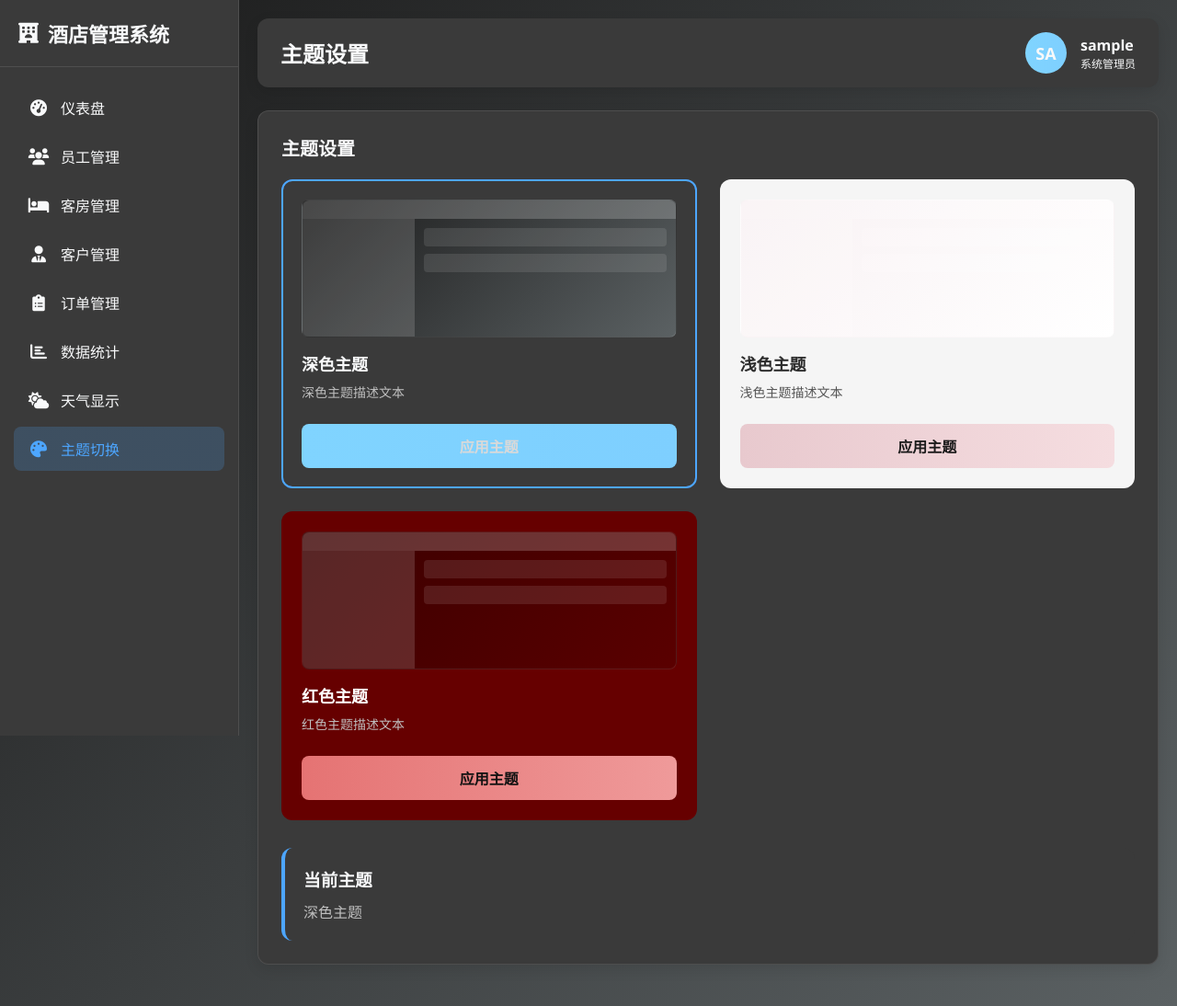
After one commit to yinyiqing/python_class, a Flask app: page /theme in a window 1280 px wide. The commit adds this page. Shown: the whole page at 92% size. Run offline with Flask 3, Linux system fonts and the light colour scheme; the visitor is signed in with stand-in values (Sample User, id 1).

Commit message:
Add theme page

```diff
--- a/app.py
+++ b/app.py
@@ -140,5 +140,11 @@ def get_weather():
     else:
         return jsonify({'error': '天气数据获取失败'})
 
+@app.route('/theme')
+def theme():
+    if not session.get('logged_in'):
+        return redirect(url_for('login'))
+    return render_template('theme.html', username=session.get('username'))
+
 if __name__ == '__main__':
     app.run(port=5000, debug=True)
--- a/static/css/style.css
+++ b/static/css/style.css
@@ -213,7 +213,9 @@ body {
     box-shadow: 0 8px 25px rgba(0,0,0,0.3);
     min-width: 160px;
     z-index: 1000;
-    overflow: hidden;
+    overflow: visible;
+
+     /* 动画属性 */
     opacity: 0;
     transform: translateY(-10px) scale(0.95);
     transform-origin: top right;
--- /dev/null
+++ b/static/css/theme.css
@@ -0,0 +1,116 @@
+.theme-cards {
+    display: grid;
+    grid-template-columns: repeat(auto-fit, minmax(300px, 1fr));
+    gap: 25px;
+    margin-bottom: 30px;
+}
+
+.theme-card {
+    background: var(--color-secondary);
+    border-radius: 12px;
+    padding: 20px;
+    border: 2px solid transparent;
+    transition: all 0.3s ease;
+    cursor: pointer;
+}
+
+.theme-card:hover {
+    transform: translateY(-5px);
+    box-shadow: 0 10px 25px rgba(0,0,0,0.2);
+}
+
+.theme-card.active {
+    border-color: var(--color-accent);
+}
+
+.theme-preview {
+    width: 100%;
+    height: 150px;
+    border-radius: 8px;
+    margin-bottom: 15px;
+    position: relative;
+    overflow: hidden;
+    border: 1px solid rgba(255,255,255,0.1);
+}
+
+.dark-theme {
+    background: linear-gradient(135deg, #1a1a1a, #5B6163);
+}
+
+.light-theme {
+    background: linear-gradient(135deg, #f8f1f3, #ffffff);
+}
+
+.red-theme {
+    background: linear-gradient(135deg, #3a0000, #5a0000);
+}
+
+.preview-header {
+    position: absolute;
+    top: 0;
+    left: 0;
+    right: 0;
+    height: 20px;
+    background: rgba(255,255,255,0.2);
+}
+
+.preview-sidebar {
+    position: absolute;
+    left: 0;
+    top: 20px;
+    width: 30%;
+    height: 130px;
+    background: rgba(255,255,255,0.15);
+}
+
+.preview-content {
+    position: absolute;
+    left: 30%;
+    top: 20px;
+    right: 0;
+    height: 130px;
+    padding: 10px;
+    display: flex;
+    flex-direction: column;
+    gap: 8px;
+}
+
+.preview-card {
+    height: 20px;
+    background: rgba(255,255,255,0.1);
+    border-radius: 4px;
+}
+
+.theme-info h3 {
+    margin-bottom: 8px;
+    color: var(--color-light);
+    font-size: 18px;
+}
+
+.theme-info p {
+    color: var(--color-gray-light);
+    margin-bottom: 15px;
+    font-size: 14px;
+}
+
+.current-theme-info {
+    background: var(--color-secondary);
+    border-radius: 12px;
+    padding: 20px;
+    border-left: 4px solid var(--color-accent);
+}
+
+.current-theme-info h3 {
+    margin-bottom: 10px;
+    color: var(--color-light);
+}
+
+.current-theme-display {
+    font-size: 16px;
+    color: var(--color-gray-light);
+}
+
+.theme-btn {
+    width: 100%;
+    margin-top: 10px;
+}
--- a/templates/base.html
+++ b/templates/base.html
@@ -5,7 +5,7 @@
     <meta name="viewport" content="width=device-width, initial-scale=1.0">
     <title>酒店管理系统</title>
 
-    <!-- 主题初始化（关键修复） -->
+    <!-- 主题初始化 -->
     <script>
         const savedTheme = localStorage.getItem("theme") || "light";
         document.documentElement.setAttribute("data-theme", savedTheme);
@@ -34,7 +34,7 @@
                 <li><a href="/orders" class="{% if request.path == '/orders' %}active{% endif %}"><i class="fas fa-clipboard-list"></i> <span>订单管理</span></a></li>
                 <li><a href="/analytics" class="{% if request.path == '/analytics' %}active{% endif %}"><i class="fas fa-chart-bar"></i> <span>数据统计</span></a></li>
                 <li><a href="/weather" class="{% if request.path == '/weather' %}active{% endif %}"><i class="fas fa-cloud-sun"></i> <span>天气显示</span></a></li>
-                <li><a href="/logout" id="logoutBtn"><i class="fas fa-sign-out-alt"></i> <span>退出登录</span></a></li>
+                <li><a href="/theme" class="{% if request.path == '/theme' %}active{% endif %}"><i class="fas fa-palette"></i> <span>主题切换</span></a></li>
             </ul>
         </div>
 
--- /dev/null
+++ b/templates/theme.html
@@ -0,0 +1,118 @@
+{% extends "base.html" %}
+
+{% block extra_css %}
+<link rel="stylesheet" href="{{ url_for('static', filename='css/theme.css') }}">
+{% endblock %}
+
+{% block page_title %}主题设置{% endblock %}
+
+{% block content %}
+<div class="content-section">
+    <div class="section-header">
+        <h2 class="section-title">主题设置</h2>
+    </div>
+
+    <div class="theme-notice" id="themeNotice"></div>
+
+    <div class="theme-options">
+        <div class="theme-cards">
+            <div class="theme-card" data-theme="dark">
+                <div class="theme-preview dark-theme">
+                    <div class="preview-header"></div>
+                    <div class="preview-sidebar"></div>
+                    <div class="preview-content">
+                        <div class="preview-card"></div>
+                        <div class="preview-card"></div>
+                    </div>
+                </div>
+                <div class="theme-info">
+                    <h3>深色主题</h3>
+                    <p>深色主题描述文本</p>
+                    <button class="btn theme-btn" data-theme="dark">应用主题</button>
+                </div>
+            </div>
+
+            <div class="theme-card" data-theme="light">
+                <div class="theme-preview light-theme">
+                    <div class="preview-header"></div>
+                    <div class="preview-sidebar"></div>
+                    <div class="preview-content">
+                        <div class="preview-card"></div>
+                        <div class="preview-card"></div>
+                    </div>
+                </div>
+                <div class="theme-info">
+                    <h3>浅色主题</h3>
+                    <p>浅色主题描述文本</p>
+                    <button class="btn theme-btn" data-theme="light">应用主题</button>
+                </div>
+            </div>
+
+            <div class="theme-card" data-theme="red">
+                <div class="theme-preview red-theme">
+                    <div class="preview-header"></div>
+                    <div class="preview-sidebar"></div>
+                    <div class="preview-content">
+                        <div class="preview-card"></div>
+                        <div class="preview-card"></div>
+                    </div>
+                </div>
+                <div class="theme-info">
+                    <h3>红色主题</h3>
+                    <p>红色主题描述文本</p>
+                    <button class="btn theme-btn" data-theme="red">应用主题</button>
+                </div>
+            </div>
+        </div>
+    </div>
+
+    <div class="current-theme-info">
+        <h3>当前主题</h3>
+        <div class="current-theme-display">
+            <span id="currentThemeName">正在获取...</span>
+        </div>
+    </div>
+</div>
+
+<script>
+document.addEventListener('DOMContentLoaded', function() {
+    // 更新当前主题显示
+    function updateCurrentTheme() {
+        const currentTheme = localStorage.getItem('theme') || 'dark';
+        const themeNames = { dark: '深色主题', light: '浅色主题', red: '红色主题' };
+        document.getElementById('currentThemeName').textContent = themeNames[currentTheme];
+
+        // 高亮当前主题卡片
+        document.querySelectorAll('.theme-card').forEach(card => {
+            card.classList.remove('active');
+            if (card.getAttribute('data-theme') === currentTheme) {
+                card.classList.add('active');
+            }
+        });
+    }
+
+    // 初始化主题按钮
+    document.querySelectorAll('.theme-btn').forEach(btn => {
+        btn.addEventListener('click', function() {
+            const theme = this.getAttribute('data-theme');
+            setTheme(theme);
+            updateCurrentTheme();
+        });
+    });
+
+    // 点击整个卡片也可以切换主题
+    document.querySelectorAll('.theme-card').forEach(card => {
+        card.addEventListener('click', function(e) {
+            if (!e.target.classList.contains('theme-btn')) {
+                const theme = this.getAttribute('data-theme');
+                setTheme(theme);
+                updateCurrentTheme();
+            }
+        });
+    });
+
+    // 初始化显示当前主题
+    updateCurrentTheme();
+});
+</script>
+{% endblock %}
```
Also changed, not shown: templates/dashboard.html (+0 -8 lines).
